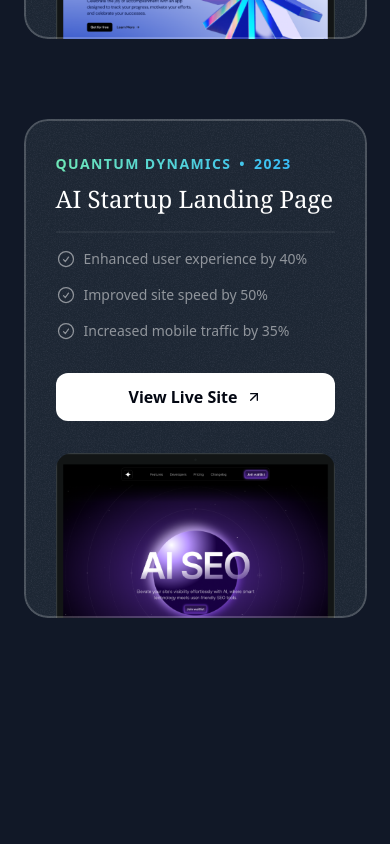
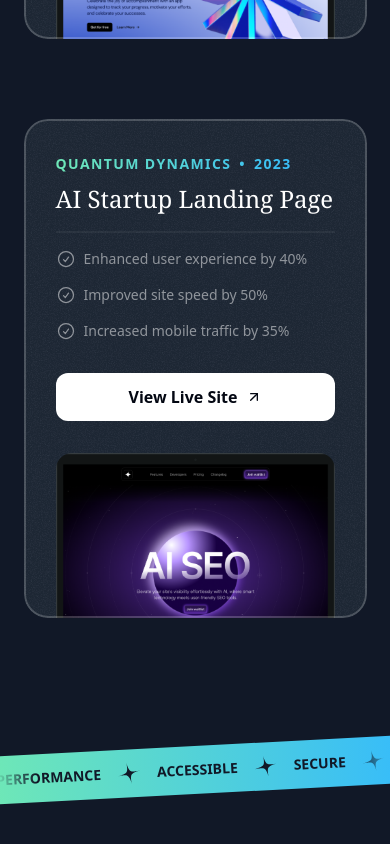
Before and after one commit to princedalsaniya/singlePagePortfolio_V1, a Next.js app: page / in a window 390 px wide. Shown: the part 2017-2861 px from the top of the page. Before the commit the page ends 2699 px from the top, so only its background shows below. Built offline with nearby package versions, Linux system fonts and the light colour scheme; a web font is replaced by a local one.

Commit message:
[FEAT] Tape section (#3)
* feat: added HTML content for Tape Section

* style: for Mobile View

* style: for Desktop and Table view

```diff
--- a/src/app/page.tsx
+++ b/src/app/page.tsx
@@ -1,6 +1,7 @@
 import { Header } from './sections/Header';
 import { HeroSection } from './sections/Hero';
 import { ProjectsSection } from './sections/Projects';
+import { TapeSection } from './sections/Tape';
 
 export default function Home() {
   return (
@@ -8,6 +9,7 @@
       <Header />
       <HeroSection />
       <ProjectsSection />
+      <TapeSection />
     </div>
   );
 }
--- a/src/app/sections/Tape.tsx
+++ b/src/app/sections/Tape.tsx
@@ -1,3 +1,33 @@
+import StarIcon from '@/app/assets/icons/star.svg';
+
+const words = [
+  'Performance',
+  'Accessible',
+  'Secure',
+  'Interactive',
+  'Scalable',
+  'User Friendly',
+  'Responsive',
+  'Maintainable',
+  'Usable',
+  'Reliable',
+];
+
 export const TapeSection = () => {
-  return <div>Tape Section</div>;
+  return (
+    <div className="py-16 lg:py-24 overflow-x-clip">
+      <div className="bg-gradient-to-r from-emerald-300 to-sky-400 -rotate-3 -mx-1">
+        <div className="flex [mask-image:linear-gradient(to_right,transparent,black_10%,black_90%,transparent)]">
+          <div className="flex flex-none gap-4 py-3">
+            {words.map((word) => (
+              <div key={word} className="inline-flex gap-4 items-center">
+                <span className="text-gray-900 uppercase font-extrabold text-sm">{word}</span>
+                <StarIcon className="size-6 text-gray-900 -rotate-12" />
+              </div>
+            ))}
+          </div>
+        </div>
+      </div>
+    </div>
+  );
 };
```
